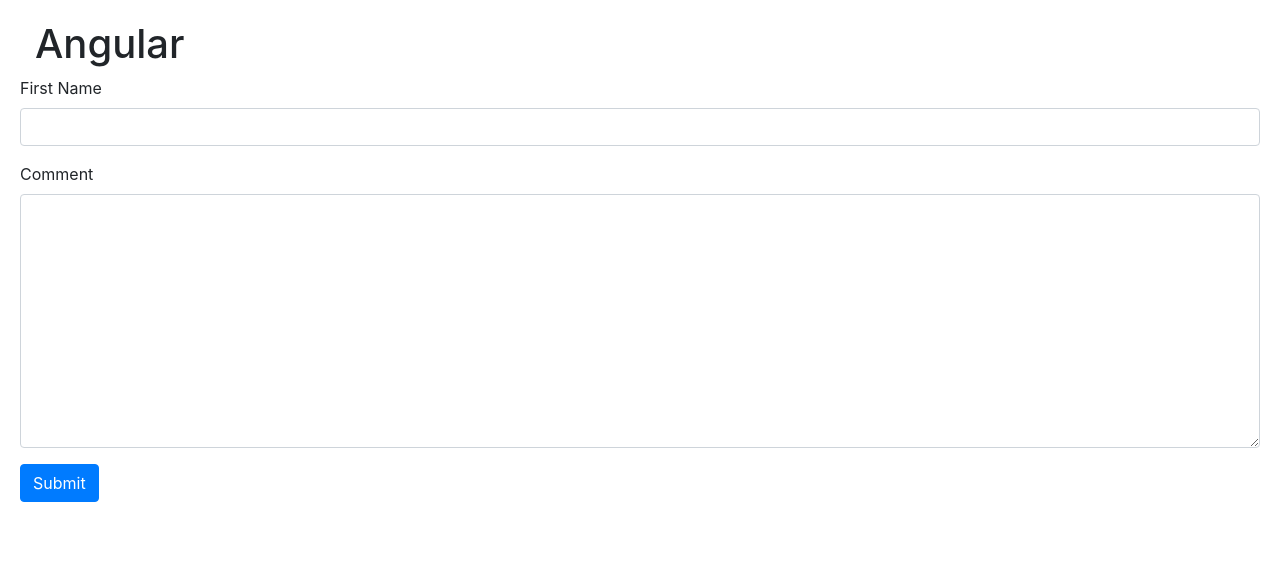
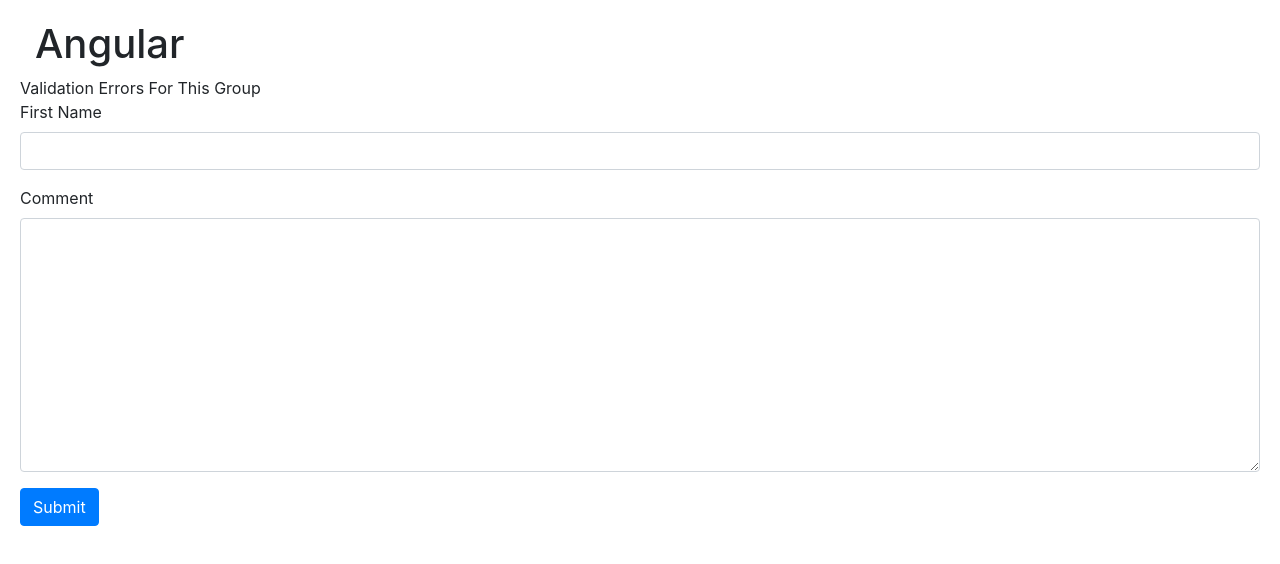
Before and after one commit to raj23manj/Angular, an Angular app: page / in a window 1280 px wide. Shown: the top 564 px of the page. Built offline with nearby package versions, Linux system fonts and the light colour scheme.

Commit message:
ngModelGroup

```diff
--- a/src/app/contact-form/contact-form.component.html
+++ b/src/app/contact-form/contact-form.component.html
@@ -1,5 +1,9 @@
 <!-- angular by default applies a ngForm directive -->
 <form #f="ngForm" (ngSubmit)="submit(f)">
+  <div ngModelGroup="contact" #contact="ngModelGroup">
+    <div *ngIf="!contact.valid">
+      Validation Errors For This Group
+    </div>
     <div class="form-group">
       <label for="firstName">First Name</label>
       <!-- inspect the elements and see in console additional classes added by angular -->
@@ -27,6 +31,7 @@
         </div>
       </div>
     </div>
+  </div>
 
   <div class="form-group">
     <label for="comment">Comment</label>
```
Lines whose indentation alone changed are shown as unchanged.
